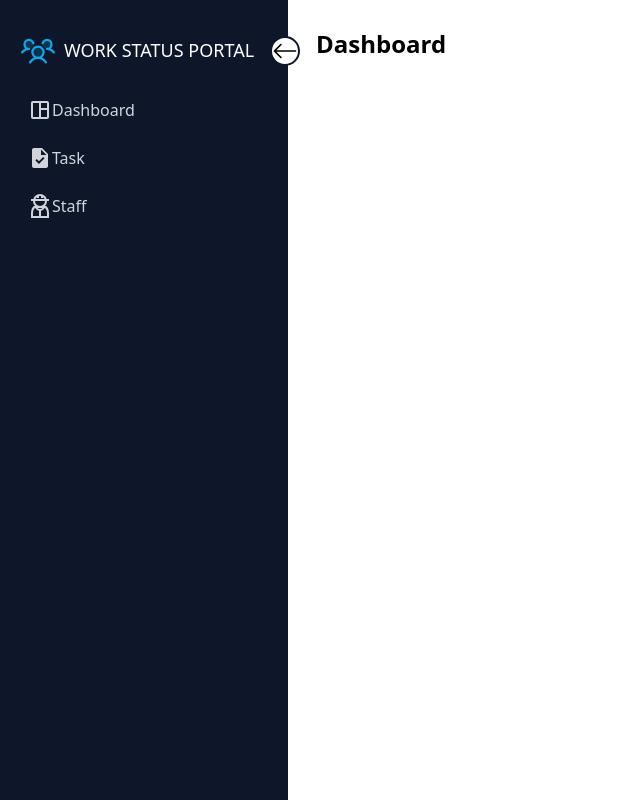
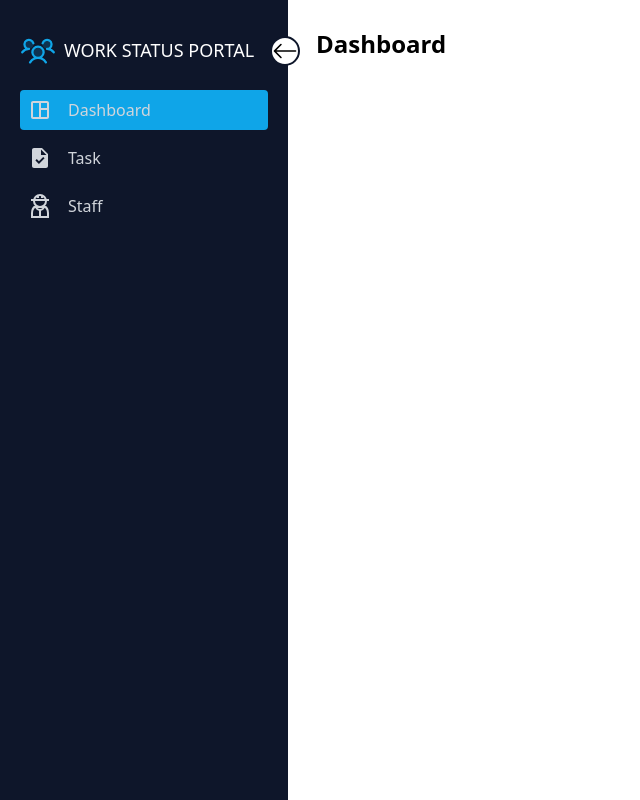
Before and after one commit to Kapil-2201/Work-Status-Portal, a React (Vite) app: page / in a window 1280 px wide. Shown: the whole page, without its empty margins (0-640 px from the left). Built offline with nearby package versions, Linux system fonts and the light colour scheme.

Commit message:
Update Sidebar.jsx

```diff
--- a/src/pages/Sidebar.jsx
+++ b/src/pages/Sidebar.jsx
@@ -1,19 +1,33 @@
-import { useState } from "react";
+import { useState, useEffect } from "react";
 import { BsArrowLeft } from "react-icons/bs";
 import { PiUsersThreeDuotone } from "react-icons/pi";
-import { MdOutlineSpaceDashboard } from "react-icons/md";
+import { MdOutlineSpaceDashboard, MdTask } from "react-icons/md";
 import { GrUserWorker } from "react-icons/gr";
-import { MdTask } from "react-icons/md";
-import { motion } from "framer-motion";
-import { Outlet, Link } from "react-router-dom";
+import { Link, Outlet, useLocation } from "react-router-dom";
 
 export const Sidebar = () => {
   const [open, setOpen] = useState(true);
-  const [activeBtn, setActiveBtn] = useState(null);
-const handleBtnClick =(activeBtn) =>{
-setActiveBtn(activeBtn);
+  const [activeBtn, setActiveBtn] = useState('btn1'); // Default to 'btn1'
+  const location = useLocation(); // Get current location
+
+  useEffect(() => {
+    // Update activeBtn based on current path
+    switch (location.pathname) {
+      case '/tasks':
+        setActiveBtn('btn2');
+        break;
+      case '/staffs':
+        setActiveBtn('btn3');
+        break;
+      default:
+        setActiveBtn('btn1');
+        break;
     }
+  }, [location.pathname]); // Dependency array ensures this runs when pathname changes
 
+  const handleBtnClick = (btn) => {
+    setActiveBtn(btn);
+  };
 
   return (
     <>
@@ -21,7 +35,7 @@ setActiveBtn(activeBtn);
         {/* Sidebar section */}
         <div
           className={`bg-dark-blue h-screen p-5 pt-8 ${
-            open? "w-72" : "w-20"
+            open ? "w-72" : "w-20"
           } duration-300 relative`}
         >
           <BsArrowLeft
@@ -41,52 +55,53 @@ setActiveBtn(activeBtn);
             </h3>
           </div>
           <ul className="pt-2">
+            <Link to="/">
               <li
-              className={`text-gray-300 cursor-pointer text-sm flex items-center gap-x-4 p-2 ${activeBtn === 'btn1' ? 'bg-light-blue':'hover:bg-light-blue'}
+                className={`text-gray-300 cursor-pointer text-sm flex items-center gap-x-4 p-2 ${activeBtn === 'btn1' ? 'bg-light-blue' : 'hover:bg-light-blue'}
                   rounded duration-300 mt-2`}
-                onClick={()=>{handleBtnClick('btn1')}}
+                onClick={() => handleBtnClick('btn1')}
               >
-              <Link to = "/">
                 <span className="text-2xl block float-left">
                   <MdOutlineSpaceDashboard />
                 </span>
                 <span className={`text-base font-medium flex-1 ${!open && "hidden"}`}>
                   Dashboard
                 </span>
+              </li>
             </Link>
-            </li>
-            <li className={`text-gray-300 cursor-pointer text-sm flex items-center gap-x-4 p-2 ${activeBtn === 'btn2' ? 'bg-light-blue':'hover:bg-light-blue'}  rounded duration-300 mt-2`}onClick={()=>{handleBtnClick('btn2')}}
+            <Link to="/tasks">
+              <li
+                className={`text-gray-300 cursor-pointer text-sm flex items-center gap-x-4 p-2 ${activeBtn === 'btn2' ? 'bg-light-blue' : 'hover:bg-light-blue'}
+                  rounded duration-300 mt-2`}
+                onClick={() => handleBtnClick('btn2')}
               >
-              <Link to = "/tasks">
                 <span className="text-2xl block float-left">
                   <MdTask />
                 </span>
                 <span className={`text-base font-medium flex-1 ${!open && "hidden"}`}>
                   Task
                 </span>
+              </li>
             </Link>
-            </li>
+            <Link to="/staffs">
               <li
-              className={`text-gray-300 cursor-pointer text-sm flex items-center gap-x-4 p-2 ${activeBtn === 'btn3' ? 'bg-light-blue':'hover:bg-light-blue'}
-                rounded duration-300 mt-2`} onClick={()=>{handleBtnClick('btn3')}}
+                className={`text-gray-300 cursor-pointer text-sm flex items-center gap-x-4 p-2 ${activeBtn === 'btn3' ? 'bg-light-blue' : 'hover:bg-light-blue'}
+                  rounded duration-300 mt-2`}
+                onClick={() => handleBtnClick('btn3')}
               >
-              <Link to="/staffs">
                 <span className="text-2xl block float-left">
                   <GrUserWorker />
                 </span>
                 <span className={`text-base font-medium flex-1 ${!open && "hidden"}`}>
                   Staff
                 </span>
+              </li>
             </Link>
-            </li>
           </ul>
         </div>
         <Outlet />
-
         {/* Content section with search bar at right corner */}
-
       </div>
-
     </>
   );
 };
```
Lines whose indentation alone changed are shown as unchanged.
